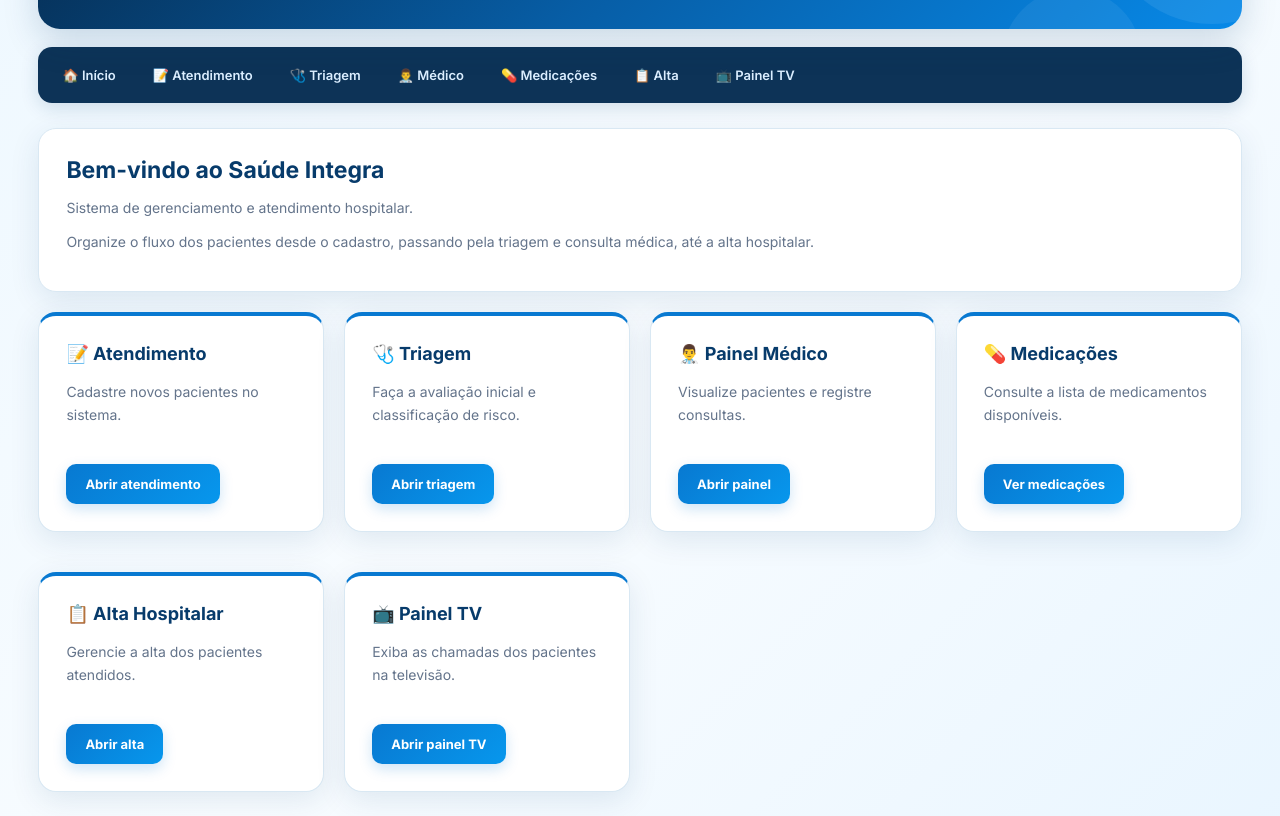
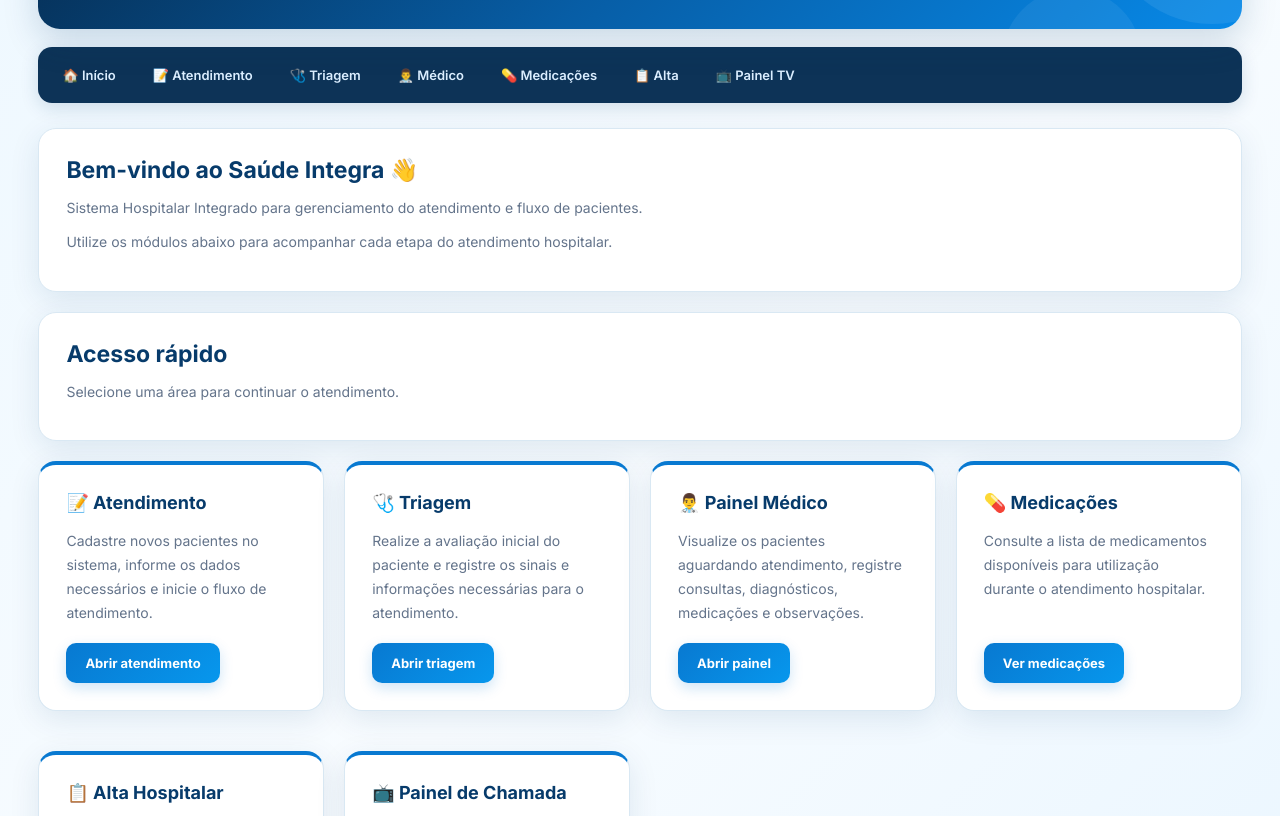
Before and after one commit to emilyxz7/sentinela, a website: page frontend/index.html in a window 1280 px wide. Shown: the part 126-942 px from the top of the page. Drawn offline with Linux system fonts and the light colour scheme.

Commit message:
Revise index.html for improved layout and content
Updated the structure and content of the index.html file to enhance the user interface and improve the clarity of the information presented.

```diff
--- a/frontend/index.html
+++ b/frontend/index.html
@@ -2,30 +2,54 @@
 <html lang="pt-BR">
 
 <head>
+
     <meta charset="UTF-8">
-    <meta name="viewport" content="width=device-width, initial-scale=1.0">
+
+    <meta
+        name="viewport"
+        content="width=device-width, initial-scale=1.0"
+    >
 
     <title>Saúde Integra</title>
 
-    <link rel="stylesheet" href="CSS/style.css">
+    <link
+        rel="stylesheet"
+        href="CSS/style.css"
+    >
+
 </head>
+
 
 <body>
 
+
 <div class="container">
+
+
+    <!-- =====================================================
+         CABEÇALHO
+    ====================================================== -->
 
     <header class="topo">
 
         <div>
-            <h1>🏥 Saúde Integra</h1>
+
+            <h1>
+                🏥 Saúde Integra
+            </h1>
 
             <p>
                 Sistema Hospitalar Integrado
             </p>
+
         </div>
 
     </header>
 
+
+    <!-- =====================================================
+         MENU
+    ====================================================== -->
 
     <nav class="menu">
 
@@ -53,42 +77,75 @@
             📋 Alta
         </a>
 
-        <a href="tv.html" target="_blank">
+        <a
+            href="tv.html"
+            target="_blank"
+        >
             📺 Painel TV
         </a>
 
     </nav>
 
 
+    <!-- =====================================================
+         BOAS-VINDAS
+    ====================================================== -->
+
     <div class="card">
 
         <h2>
-            Bem-vindo ao Saúde Integra
+            Bem-vindo ao Saúde Integra 👋
         </h2>
 
         <p>
-            Sistema de gerenciamento e atendimento hospitalar.
+            Sistema Hospitalar Integrado para gerenciamento
+            do atendimento e fluxo de pacientes.
         </p>
 
         <p>
-            Organize o fluxo dos pacientes desde o cadastro,
-            passando pela triagem e consulta médica,
-            até a alta hospitalar.
+            Utilize os módulos abaixo para acompanhar cada
+            etapa do atendimento hospitalar.
         </p>
 
     </div>
 
 
+    <!-- =====================================================
+         ACESSO RÁPIDO
+    ====================================================== -->
+
+    <div class="card">
+
+        <h2>
+            Acesso rápido
+        </h2>
+
+        <p>
+            Selecione uma área para continuar o atendimento.
+        </p>
+
+    </div>
+
+
+    <!-- =====================================================
+         CARDS DOS MÓDULOS
+    ====================================================== -->
+
     <div class="grid">
 
 
+        <!-- ATENDIMENTO -->
+
         <div class="card">
 
-            <h3>📝 Atendimento</h3>
+            <h3>
+                📝 Atendimento
+            </h3>
 
             <p>
-                Cadastre novos pacientes
-                no sistema.
+                Cadastre novos pacientes no sistema,
+                informe os dados necessários e inicie
+                o fluxo de atendimento.
             </p>
 
             <a
@@ -101,13 +158,18 @@
         </div>
 
 
+        <!-- TRIAGEM -->
+
         <div class="card">
 
-            <h3>🩺 Triagem</h3>
+            <h3>
+                🩺 Triagem
+            </h3>
 
             <p>
-                Faça a avaliação inicial
-                e classificação de risco.
+                Realize a avaliação inicial do paciente
+                e registre os sinais e informações
+                necessárias para o atendimento.
             </p>
 
             <a
@@ -120,13 +182,18 @@
         </div>
 
 
+        <!-- MÉDICO -->
+
         <div class="card">
 
-            <h3>👨‍⚕️ Painel Médico</h3>
+            <h3>
+                👨‍⚕️ Painel Médico
+            </h3>
 
             <p>
-                Visualize pacientes e
-                registre consultas.
+                Visualize os pacientes aguardando atendimento,
+                registre consultas, diagnósticos, medicações
+                e observações.
             </p>
 
             <a
@@ -139,13 +206,18 @@
         </div>
 
 
+        <!-- MEDICAÇÕES -->
+
         <div class="card">
 
-            <h3>💊 Medicações</h3>
+            <h3>
+                💊 Medicações
+            </h3>
 
             <p>
-                Consulte a lista de
-                medicamentos disponíveis.
+                Consulte a lista de medicamentos disponíveis
+                para utilização durante o atendimento
+                hospitalar.
             </p>
 
             <a
@@ -158,13 +230,18 @@
         </div>
 
 
+        <!-- ALTA -->
+
         <div class="card">
 
-            <h3>📋 Alta Hospitalar</h3>
+            <h3>
+                📋 Alta Hospitalar
+            </h3>
 
             <p>
-                Gerencie a alta dos
-                pacientes atendidos.
+                Visualize os pacientes atendidos e
+                finalize o processo de atendimento
+                através da alta hospitalar.
             </p>
 
             <a
@@ -177,13 +254,18 @@
         </div>
 
 
+        <!-- PAINEL TV -->
+
         <div class="card">
 
-            <h3>📺 Painel TV</h3>
+            <h3>
+                📺 Painel de Chamada
+            </h3>
 
             <p>
-                Exiba as chamadas dos
-                pacientes na televisão.
+                Exiba os pacientes chamados na televisão
+                e facilite a organização do atendimento
+                nos consultórios.
             </p>
 
             <a
@@ -200,14 +282,28 @@
     </div>
 
 
+    <!-- =====================================================
+         RODAPÉ
+    ====================================================== -->
+
     <footer>
 
-        🏥 Saúde Integra © 2026
+        🏥 <strong>Saúde Integra</strong>
+
+        <br>
+
+        Sistema Hospitalar Integrado
+
+        <br><br>
+
+        © 2026 Saúde Integra — Todos os direitos reservados.
 
     </footer>
 
 
 </div>
 
+
 </body>
+
 </html>
```
